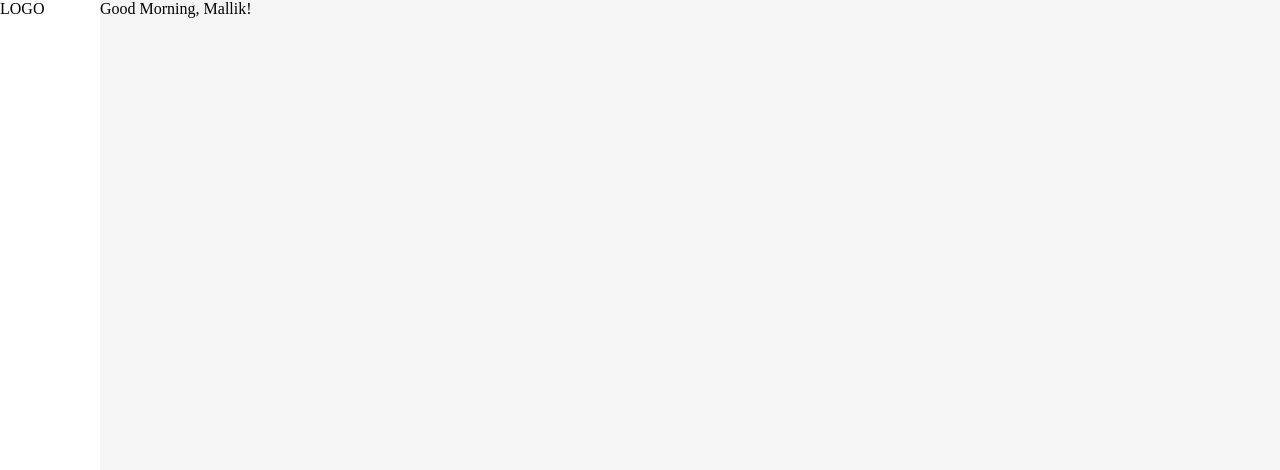
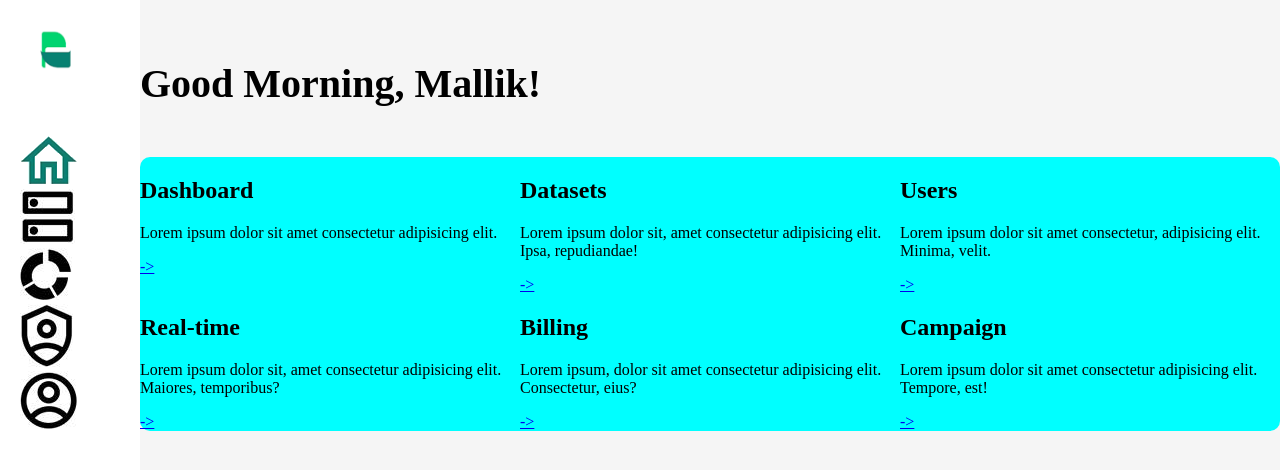
Before and after one commit to monicule/mallik, a website: page index.html in a window 1280 px wide. Drawn offline with Linux system fonts and the light colour scheme.

Commit message:
img added

```diff
--- /dev/null
+++ b/css/aside.css
@@ -0,0 +1,18 @@
+aside {
+    padding: 20px;
+    padding-left: 20px;
+}
+
+.logo {
+    margin-left: 20px;
+    margin-top: 10px;
+    height: 40px;
+
+}
+
+.navigation {
+    margin-left: 0px;
+    margin-top: 60px;
+    height: 10px;
+
+}
--- a/css/main.css
+++ b/css/main.css
@@ -4,16 +4,37 @@
 
 body {
     display: grid;
-    grid-template-columns: 100px 1fr;
+    grid-template-columns: 140px 1fr;
     margin: 0;
     min-height: 100vh;
-}
 
-aside {
-    background-color: white;
 }
 
 main {
     background-color: whitesmoke;
 
+
+
 }
+
+header {
+    margin-top: 60px;
+    font-size: 40px;
+    font-weight: bold;
+}
+
+.panel {
+    margin-top: 50px;
+    display: grid;
+    grid-template-columns: 1fr 1fr 1fr;
+    gap: 80 px;
+    background-color: aqua;
+    border-radius: 10px;
+
+}
+
+
+.parag {
+    font-family: 'Gill Sans', 'Gill Sans MT', Calibri, 'Trebuchet MS', sans-serif;
+
+}
--- a/index.html
+++ b/index.html
@@ -1,21 +1,79 @@
 <!DOCTYPE html>
 <html lang="en">
 
-<head>
+  <head>
     <meta charset="UTF-8" />
     <meta name="viewport" content="width=device-width, initial-scale=1.0" />
-    <title>Document</title>
-    <link rel="stylesheet" href="./css/main.css">
-</head>
+    <title>Home-Navigation</title>
+    <link rel="stylesheet" href="./css/main.css" />
+    <link rel="stylesheet" href="./css/aside.css" />
+  </head>
 
-<body>
+  <body>
     <aside>
-        LOGO
+      <img class="logo" src="./img/logo.png" alt="Logo" />
+      <nav>
+        <div class="navigation">
+          <img src="./img/home.webp" alt="Home">
+          <img src="./img/list.jpg" alt="List">
+          <img src="./img/circle.jpg" alt="Circle">
+          <img src="./img/profile2.jpg" alt="Profile2">
+          <img src="./img/profile.jpg" alt="Profile">
+        </div>
+      </nav>
     </aside>
 
     <main>
-        Good Morning, Mallik!
+      <header>Good Morning, Mallik!</header>
+      <div class="panel">
+        <div>
+          <h2>Dashboard</h2>
+          <p>
+            Lorem ipsum dolor sit amet consectetur adipisicing elit.
+          </p>
+          <a href="#">-></a>
+        </div>
+        <div>
+          <h2>Datasets</h2>
+          <p>
+            Lorem ipsum dolor sit, amet consectetur adipisicing elit. Ipsa,
+            repudiandae!
+          </p>
+          <a href="#">-></a>
+        </div>
+        <div>
+          <h2>Users</h2>
+          <p>
+            Lorem ipsum dolor sit amet consectetur, adipisicing elit. Minima,
+            velit.
+          </p>
+          <a href="#">-></a>
+        </div>
+        <div>
+          <h2>Real-time</h2>
+          <p>
+            Lorem ipsum dolor sit, amet consectetur adipisicing elit. Maiores,
+            temporibus?
+          </p>
+            <a href="#">-></a>
+        </div>
+        <div>
+          <h2>Billing</h2>
+          <p>
+            Lorem ipsum, dolor sit amet consectetur adipisicing elit.
+            Consectetur, eius?
+          </p>
+          <a href="#">-></a>
+        </div>
+        <div>
+          <h2>Campaign</h2>
+          <p>
+            Lorem ipsum dolor sit amet consectetur adipisicing elit. Tempore,
+            est!
+          </p>
+          <a href="#">-></a>
+        </div>
+      </div>
     </main>
-</body>
-
+  </body>
 </html>
```
Also changed, not shown: img/circle.jpg (added), img/home.jpg (added), img/home.png (added), img/home.webp (added), img/list.jpg (added), img/logo.png (added), img/logo.webp (added), img/profile.jpg (added), img/profile2.jpg (added).
